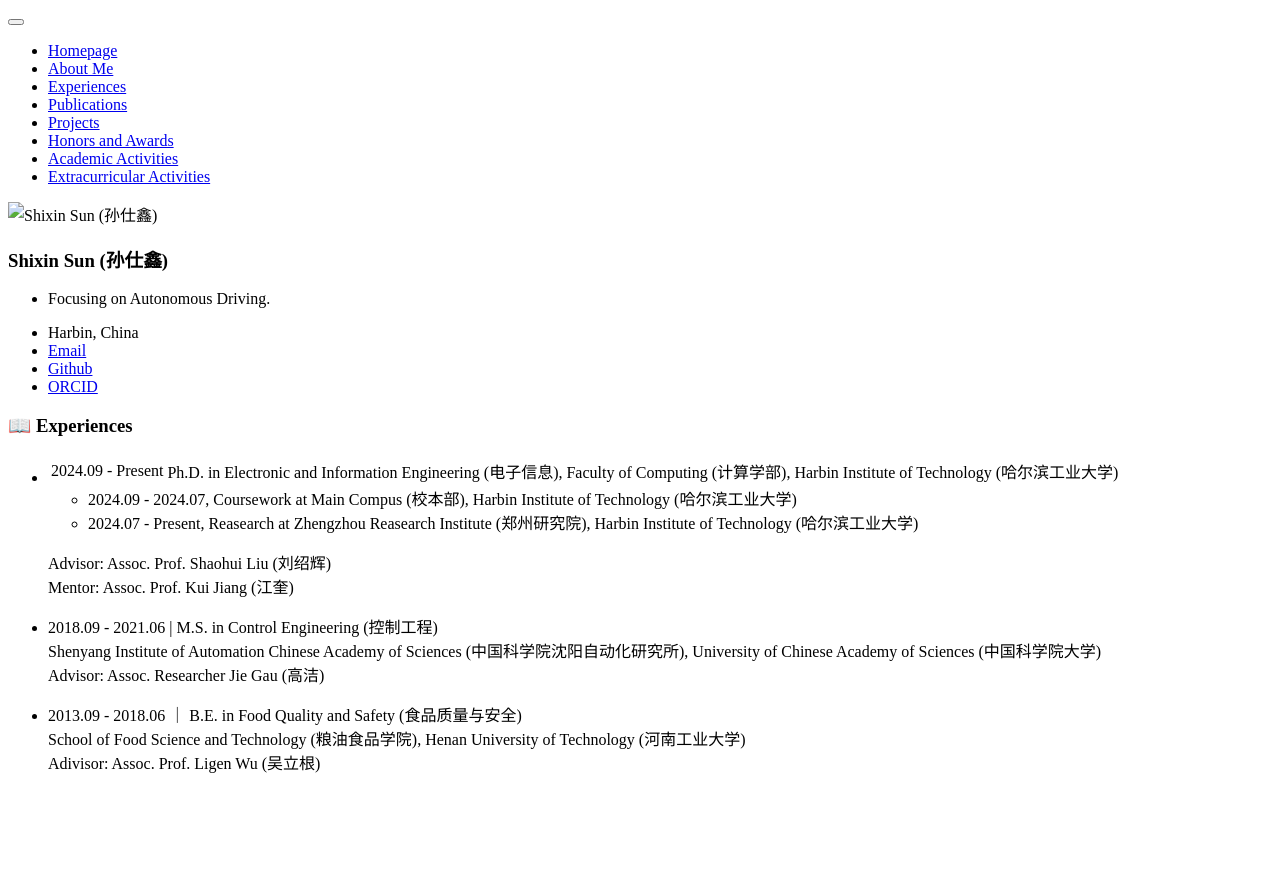
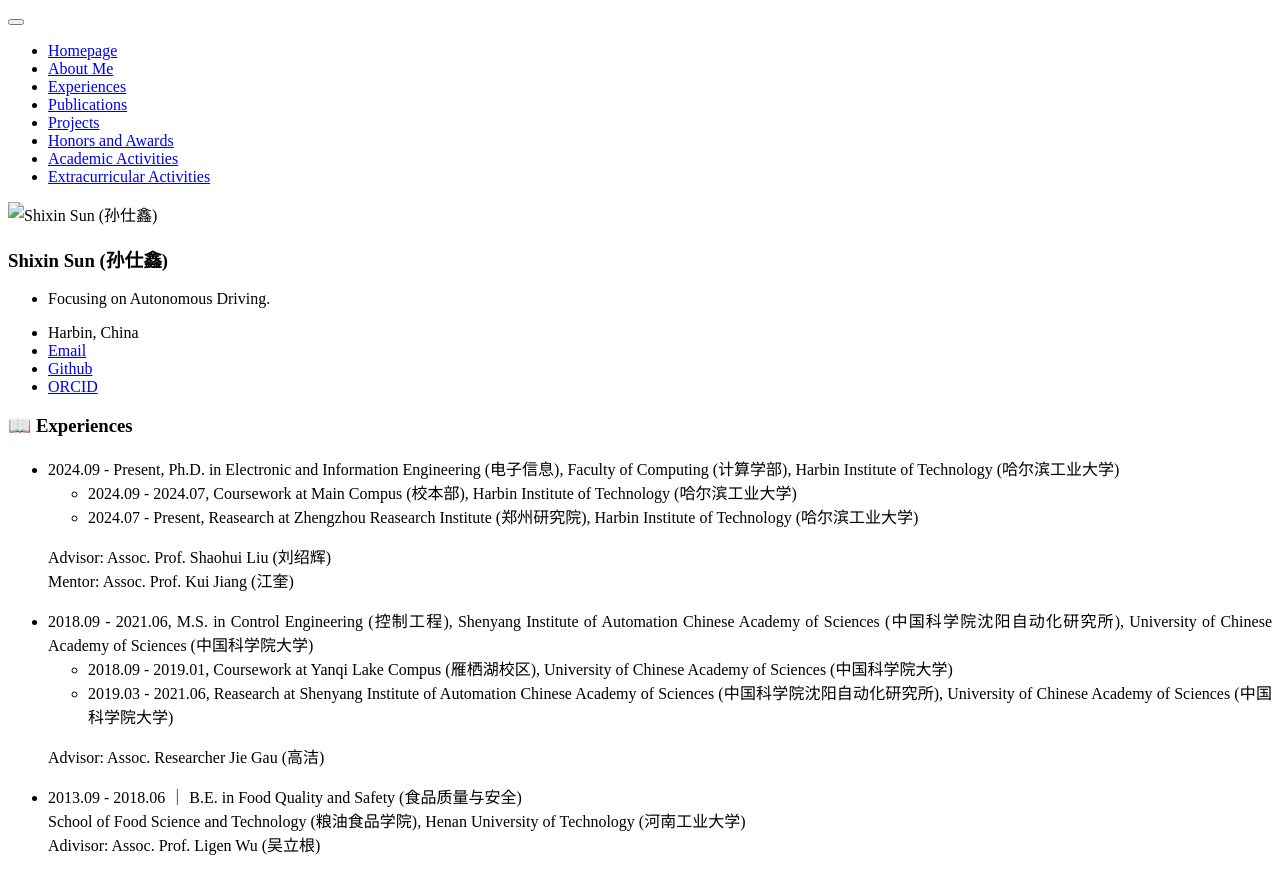
Before and after one commit to ShixinSUN94/shixinsun94.github.io, a Jekyll site: the page built from _pages/includes/2.exp.md, in a window 1280 px wide. Shown: the top 894 px of the page. Built offline with Jekyll 4.4.1, drawn with Linux system fonts in a browser that asks for light colours; our own code applies the rules of GitHub Pages for plain Markdown files.

Commit message:
Update 2.exp.md

```diff
--- a/_pages/includes/2.exp.md
+++ b/_pages/includes/2.exp.md
@@ -1,14 +1,16 @@
 # 📖 Experiences
 
-- 2024.09 - Present | Ph.D. in Electronic and Information Engineering (电子信息), Faculty of Computing (计算学部), Harbin Institute of Technology (哈尔滨工业大学)
+- 2024.09 - Present, Ph.D. in Electronic and Information Engineering (电子信息), Faculty of Computing (计算学部), Harbin Institute of Technology (哈尔滨工业大学)
   - 2024.09 - 2024.07, Coursework at Main Compus (校本部), Harbin Institute of Technology (哈尔滨工业大学)
   - 2024.07 - Present, Reasearch at Zhengzhou Reasearch Institute (郑州研究院), Harbin Institute of Technology (哈尔滨工业大学)
 
   Advisor: Assoc. Prof. Shaohui Liu (刘绍辉)
   Mentor: Assoc. Prof. Kui Jiang (江奎)
 
-- 2018.09 - 2021.06 | M.S. in Control Engineering (控制工程)
-  Shenyang Institute of Automation Chinese Academy of Sciences (中国科学院沈阳自动化研究所), University of Chinese Academy of Sciences (中国科学院大学)
+- 2018.09 - 2021.06, M.S. in Control Engineering (控制工程), Shenyang Institute of Automation Chinese Academy of Sciences (中国科学院沈阳自动化研究所), University of Chinese Academy of Sciences (中国科学院大学)
+  - 2018.09 - 2019.01, Coursework at Yanqi Lake Compus (雁栖湖校区), University of Chinese Academy of Sciences (中国科学院大学)
+  - 2019.03 - 2021.06, Reasearch at Shenyang Institute of Automation Chinese Academy of Sciences (中国科学院沈阳自动化研究所), University of Chinese Academy of Sciences (中国科学院大学)
+
   Advisor: Assoc. Researcher Jie Gau (高洁)
 
 - 2013.09 - 2018.06 ｜ B.E. in Food Quality and Safety (食品质量与安全)
```
